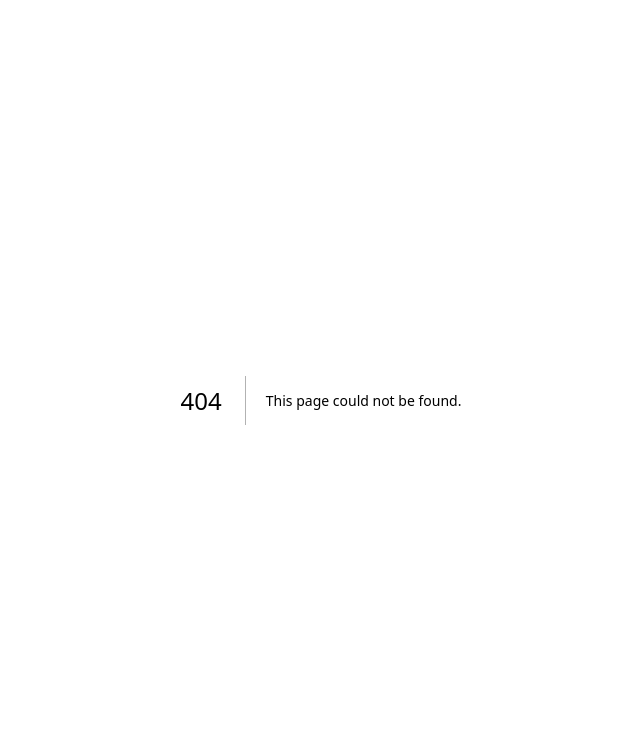
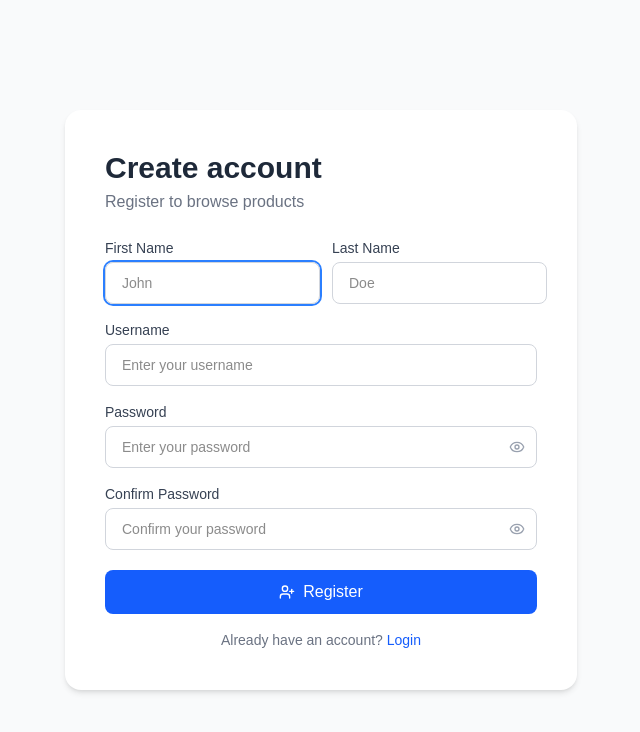
Before and after one commit to ErinyAnis/product-app, a Next.js app: page /register in a window 1280 px wide. Before the commit this address had no page. Shown: the top 732 px of the page, without its empty margins (319-959 px from the left). Built offline with nearby package versions, Linux system fonts and the light colour scheme.

Commit message:
feat(auth): add register page UI demo wired to login flow

```diff
--- /dev/null
+++ b/app/(auth)/register/page.tsx
@@ -0,0 +1,241 @@
+"use client";
+
+import { useEffect, useState } from "react";
+import { useRouter } from "next/navigation";
+import { useAuth } from "@/context/AuthContext";
+import { useForm } from "react-hook-form";
+import { zodResolver } from "@hookform/resolvers/zod";
+import {
+  registerSchema,
+  type RegisterFormData,
+} from "@/validations/registerSchema";
+import { Loader2, Eye, EyeOff, UserPlus } from "lucide-react";
+import Link from "next/link";
+
+export default function RegisterPage() {
+  const { login, isLoading, isAuthenticated } = useAuth();
+  const router = useRouter();
+  const [showPassword, setShowPassword] = useState(false);
+  const [showConfirmPassword, setShowConfirmPassword] = useState(false);
+
+  useEffect(() => {
+    if (isAuthenticated) {
+      router.replace("/");
+    }
+  }, [isAuthenticated, router]);
+
+  const {
+    register,
+    handleSubmit,
+    formState: { errors, isSubmitting },
+  } = useForm<RegisterFormData>({
+    resolver: zodResolver(registerSchema),
+    defaultValues: {
+      firstName: "",
+      lastName: "",
+      username: "",
+      password: "",
+      confirmPassword: "",
+    },
+  });
+
+  const loading = isSubmitting || isLoading;
+  const [error, setError] = useState<string | null>(null);
+
+  const onSubmit = async (data: RegisterFormData) => {
+    setError(null);
+    try {
+      await login({ username: data.username, password: data.password });
+      router.replace("/");
+    } catch (err) {
+      if (err instanceof Error) {
+        setError(err.message);
+      } else {
+        setError("Registration failed. Please use a valid DummyJSON account.");
+      }
+    }
+  };
+
+  return (
+    <div className="min-h-screen flex items-center justify-center bg-gray-50 px-4 py-12">
+      <div className="bg-white p-6 sm:p-10 rounded-2xl shadow-md w-full max-w-lg">
+        {/* Header */}
+        <div className="mb-6">
+          <h1 className="text-2xl sm:text-3xl font-bold text-gray-800 mb-1">
+            Create account
+          </h1>
+          <p className="text-sm sm:text-base text-gray-500">
+            Register to browse products
+          </p>
+        </div>
+
+        {error && (
+          <div className="bg-red-50 text-red-600 p-3 rounded-lg mb-4 text-sm">
+            {error}
+          </div>
+        )}
+
+        {/* Form */}
+        <form onSubmit={handleSubmit(onSubmit)} className="flex flex-col gap-4">
+          <div className="flex flex-col sm:flex-row gap-3">
+            <div className="flex flex-col gap-1 flex-1">
+              <label
+                className="text-sm font-medium text-gray-700"
+                htmlFor="firstName"
+              >
+                First Name
+              </label>
+              <input
+                autoFocus
+                type="text"
+                id="firstName"
+                placeholder="John"
+                className="border border-gray-300 rounded-lg px-4 py-2.5 text-sm focus:outline-none focus:ring-2 focus:ring-blue-500 transition"
+                {...register("firstName")}
+              />
+              {errors.firstName && (
+                <p className="text-xs text-red-500">
+                  {errors.firstName.message}
+                </p>
+              )}
+            </div>
+
+            <div className="flex flex-col gap-1 flex-1">
+              <label
+                className="text-sm font-medium text-gray-700"
+                htmlFor="lastName"
+              >
+                Last Name
+              </label>
+              <input
+                type="text"
+                id="lastName"
+                placeholder="Doe"
+                className="border border-gray-300 rounded-lg px-4 py-2.5 text-sm focus:outline-none focus:ring-2 focus:ring-blue-500 transition"
+                {...register("lastName")}
+              />
+              {errors.lastName && (
+                <p className="text-xs text-red-500">
+                  {errors.lastName.message}
+                </p>
+              )}
+            </div>
+          </div>
+
+          <div className="flex flex-col gap-1">
+            <label
+              className="text-sm font-medium text-gray-700"
+              htmlFor="username"
+            >
+              Username
+            </label>
+            <input
+              type="text"
+              id="username"
+              placeholder="Enter your username"
+              className="border border-gray-300 rounded-lg px-4 py-2.5 text-sm focus:outline-none focus:ring-2 focus:ring-blue-500 transition"
+              {...register("username")}
+            />
+            {errors.username && (
+              <p className="text-xs text-red-500">{errors.username.message}</p>
+            )}
+          </div>
+
+          <div className="flex flex-col gap-1">
+            <label
+              className="text-sm font-medium text-gray-700"
+              htmlFor="password"
+            >
+              Password
+            </label>
+            <div className="relative">
+              <input
+                type={showPassword ? "text" : "password"}
+                id="password"
+                placeholder="Enter your password"
+                className="w-full border border-gray-300 rounded-lg px-4 py-2.5 text-sm focus:outline-none focus:ring-2 focus:ring-blue-500 transition pr-10"
+                {...register("password")}
+              />
+              <button
+                type="button"
+                onClick={() => setShowPassword((prev) => !prev)}
+                className="absolute right-3 top-1/2 -translate-y-1/2 text-gray-400 hover:text-gray-600 transition"
+              >
+                {showPassword ? (
+                  <EyeOff className="w-4 h-4" />
+                ) : (
+                  <Eye className="w-4 h-4" />
+                )}
+              </button>
+            </div>
+            {errors.password && (
+              <p className="text-xs text-red-500">{errors.password.message}</p>
+            )}
+          </div>
+
+          <div className="flex flex-col gap-1">
+            <label
+              className="text-sm font-medium text-gray-700"
+              htmlFor="confirmPassword"
+            >
+              Confirm Password
+            </label>
+            <div className="relative">
+              <input
+                type={showConfirmPassword ? "text" : "password"}
+                id="confirmPassword"
+                placeholder="Confirm your password"
+                className="w-full border border-gray-300 rounded-lg px-4 py-2.5 text-sm focus:outline-none focus:ring-2 focus:ring-blue-500 transition pr-10"
+                {...register("confirmPassword")}
+              />
+              <button
+                type="button"
+                onClick={() => setShowConfirmPassword((prev) => !prev)}
+                className="absolute right-3 top-1/2 -translate-y-1/2 text-gray-400 hover:text-gray-600 transition"
+              >
+                {showConfirmPassword ? (
+                  <EyeOff className="w-4 h-4" />
+                ) : (
+                  <Eye className="w-4 h-4" />
+                )}
+              </button>
+            </div>
+            {errors.confirmPassword && (
+              <p className="text-xs text-red-500">
+                {errors.confirmPassword.message}
+              </p>
+            )}
+          </div>
+
+          <button
+            type="submit"
+            disabled={loading}
+            className="flex items-center justify-center gap-2 bg-blue-600 text-white py-2.5 rounded-lg font-medium hover:bg-blue-700 transition disabled:opacity-50 disabled:cursor-not-allowed mt-1 cursor-pointer"
+          >
+            {loading ? (
+              <>
+                <Loader2 className="w-4 h-4 animate-spin" />
+                Creating account...
+              </>
+            ) : (
+              <>
+                <UserPlus className="w-4 h-4" />
+                Register
+              </>
+            )}
+          </button>
+        </form>
+
+        <p className="text-sm text-gray-500 mt-4 text-center">
+          Already have an account?{" "}
+          <Link
+            href="/login"
+            className="text-blue-600 hover:underline font-medium"
+          >
+            Login
+          </Link>
+        </p>
+      </div>
+    </div>
+  );
+}
```
